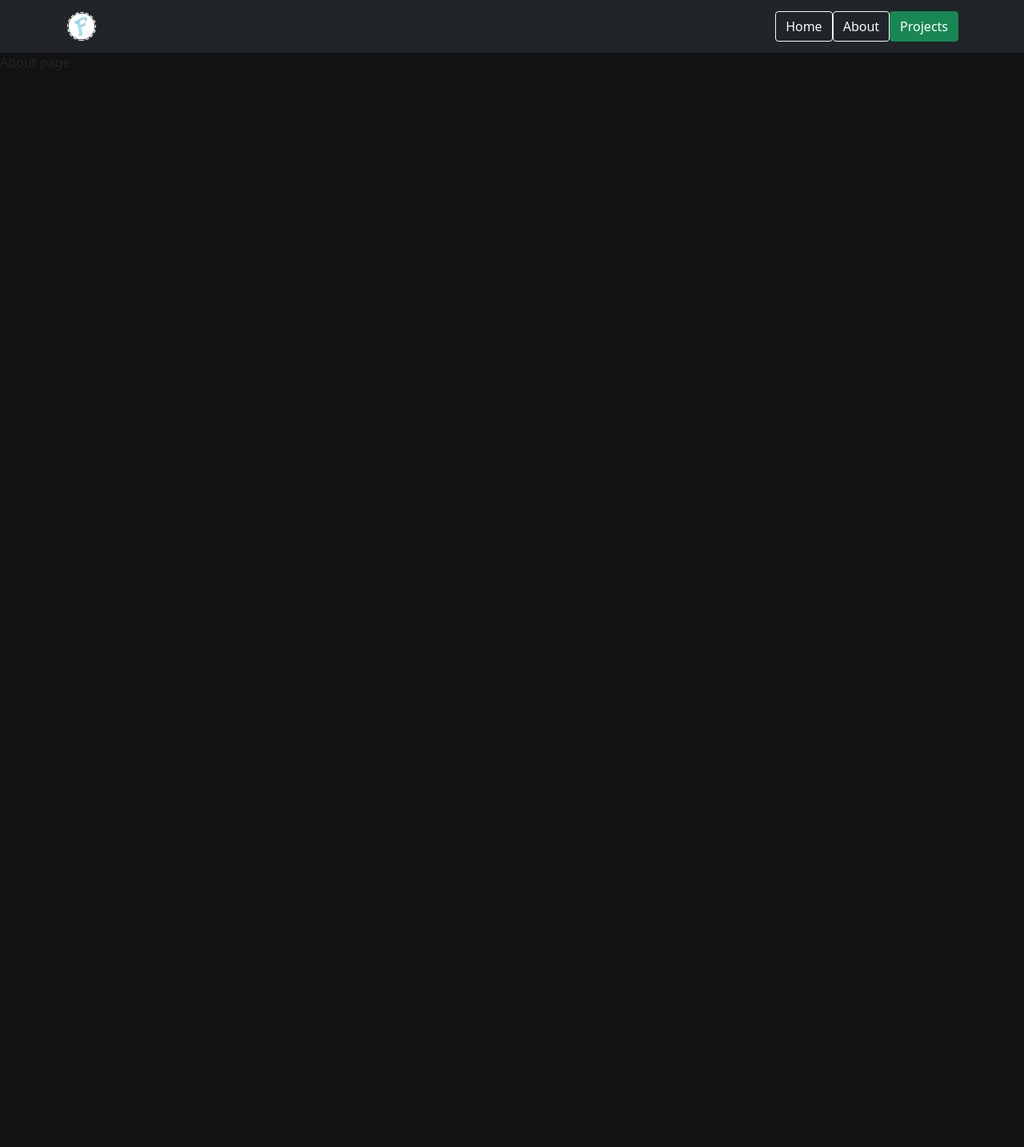
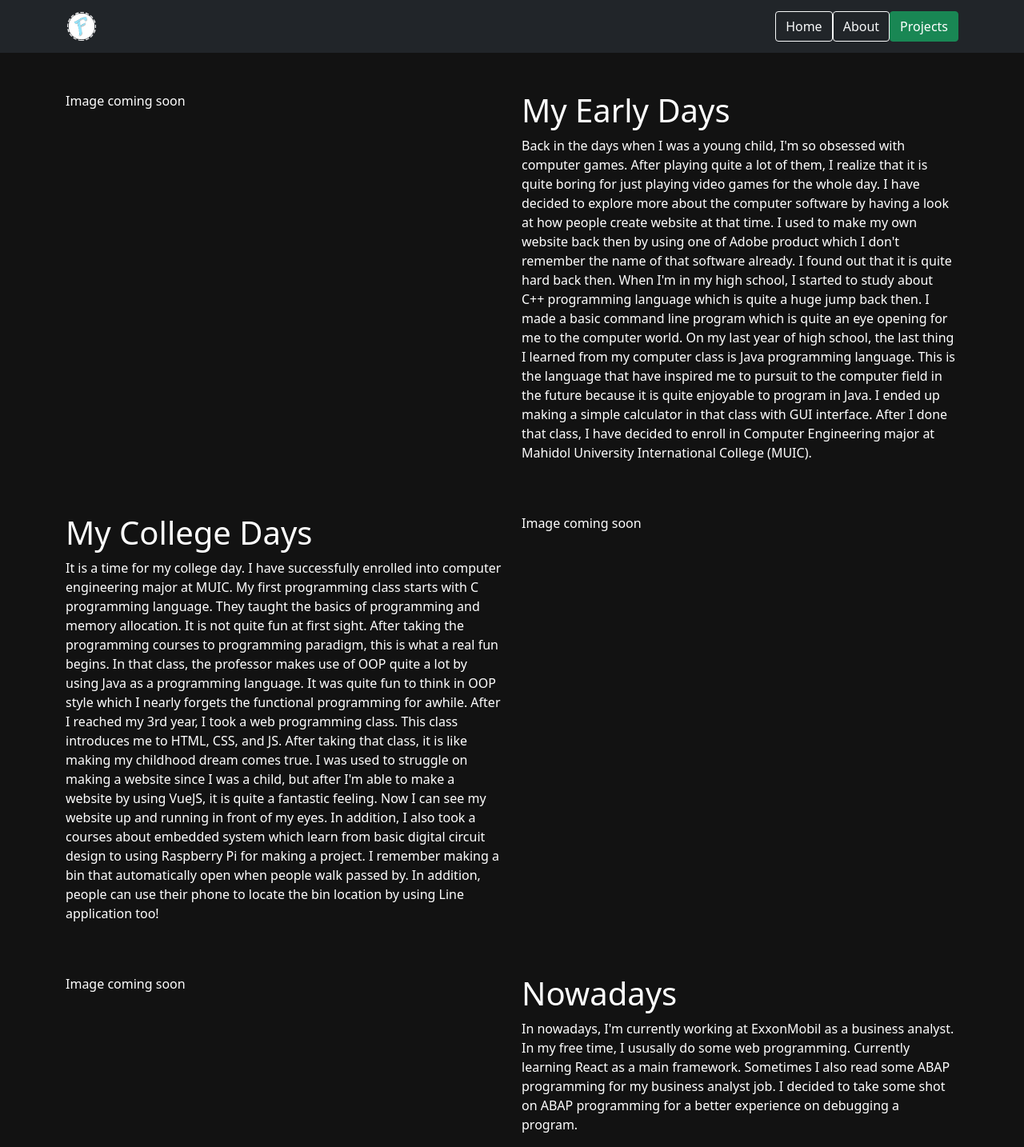
Before and after one commit to RealFilllykung/realfilllykung.github.io, a React (Create React App) app: page /about in a window 1280 px wide. Shown: the whole page at 80% size. Before the commit the page ends 800 px from the top, so only its background shows below. Built offline with nearby package versions, Linux system fonts and the light colour scheme.

Commit message:
Add message to the about page.

```diff
--- /dev/null
+++ b/src/components/about/CollegeDays.js
@@ -0,0 +1,35 @@
+//CSS import
+import 'bootstrap/dist/css/bootstrap.min.css';
+import '../../css/components/homepage/IntroText.css'
+
+//Component import
+import React from 'react';
+import Container from 'react-bootstrap/Container'
+import Row from 'react-bootstrap/Row'
+import Col from 'react-bootstrap/Col'
+
+//Message JSON
+import CollegeDaysMessage from './CollegeDays.json';
+
+class CollegeDays extends React.Component {
+
+    render(){
+        return (
+            <div>
+                <Container className="mt-5 text-white">
+                    <Row>
+                        <Col xs={6}>
+                            <h1>{CollegeDaysMessage.header}</h1>
+                            <p>{CollegeDaysMessage.message}</p>
+                        </Col>
+                        <Col xs={6}>
+                            Image coming soon
+                        </Col>
+                    </Row>
+                </Container>
+            </div>
+          )
+    }
+}
+
+export default CollegeDays;
--- /dev/null
+++ b/src/components/about/CollegeDays.json
@@ -0,0 +1,5 @@
+{
+    "imageUrl" : "",
+    "header" : "My College Days",
+    "message" : "It is a time for my college day. I have successfully enrolled into computer engineering major at MUIC. My first programming class starts with C programming language. They taught the basics of programming and memory allocation. It is not quite fun at first sight. After taking the programming courses to programming paradigm, this is what a real fun begins. In that class, the professor makes use of OOP quite a lot by using Java as a programming language. It was quite fun to think in OOP style which I nearly forgets the functional programming for awhile. After I reached my 3rd year, I took a web programming class. This class introduces me to HTML, CSS, and JS. After taking that class, it is like making my childhood dream comes true. I was used to struggle on making a website since I was a child, but after I'm able to make a website by using VueJS, it is quite a fantastic feeling. Now I can see my website up and running in front of my eyes. In addition, I also took a courses about embedded system which learn from basic digital circuit design to using Raspberry Pi for making a project. I remember making a bin that automatically open when people walk passed by. In addition, people can use their phone to locate the bin location by using Line application too!"
+}
--- /dev/null
+++ b/src/components/about/EarlyDays.js
@@ -0,0 +1,37 @@
+//CSS import
+import 'bootstrap/dist/css/bootstrap.min.css';
+import '../../css/components/homepage/IntroText.css'
+
+//Component import
+import React from 'react';
+import Container from 'react-bootstrap/Container'
+import Row from 'react-bootstrap/Row'
+import Col from 'react-bootstrap/Col'
+
+//Message JSON
+import EarlyDaysMessage from './EarlyDays.json';
+
+class EarlyDays extends React.Component {
+
+    render(){
+
+        return (
+            <div>
+                <Container className="mt-5 text-white">
+                    <Row>
+                        <Col xs={6}>
+                            Image coming soon
+                        </Col>
+                        <Col xs={6}>
+                            <h1>{EarlyDaysMessage.header}</h1>
+                            <p>{EarlyDaysMessage.message}</p>
+                            </Col>
+                    </Row>
+                </Container>
+            </div>
+
+          )
+    }
+}
+
+export default EarlyDays;
--- /dev/null
+++ b/src/components/about/EarlyDays.json
@@ -0,0 +1,5 @@
+{
+    "imageUrl" : "",
+    "header" : "My Early Days",
+    "message" : "Back in the days when I was a young child, I'm so obsessed with computer games. After playing quite a lot of them, I realize that it is quite boring for just playing video games for the whole day. I have decided to explore more about the computer software by having a look at how people create website at that time. I used to make my own website back then by using one of Adobe product which I don't remember the name of that software already. I found out that it is quite hard back then. When I'm in my high school, I started to study about C++ programming language which is quite a huge jump back then. I made a basic command line program which is quite an eye opening for me to the computer world. On my last year of high school, the last thing I learned from my computer class is Java programming language. This is the language that have inspired me to pursuit to the computer field in the future because it is quite enjoyable to program in Java. I ended up making a simple calculator in that class with GUI interface. After I done that class, I have decided to enroll in Computer Engineering major at Mahidol University International College (MUIC)."
+}
--- /dev/null
+++ b/src/components/about/Nowadays.js
@@ -0,0 +1,35 @@
+//CSS import
+import 'bootstrap/dist/css/bootstrap.min.css';
+import '../../css/components/homepage/IntroText.css'
+
+//Component import
+import React from 'react';
+import Container from 'react-bootstrap/Container'
+import Row from 'react-bootstrap/Row'
+import Col from 'react-bootstrap/Col'
+
+//Message JSON
+import NowadaysMessage from './Nowadays.json';
+
+class Nowadays extends React.Component {
+
+    render(){
+        return (
+            <div>
+                <Container className="mt-5 text-white">
+                    <Row>
+                        <Col xs={6}>
+                            Image coming soon
+                        </Col>
+                        <Col xs={6}>
+                            <h1>{NowadaysMessage.header}</h1>
+                            <p>{NowadaysMessage.message}</p>
+                        </Col>
+                    </Row>
+                </Container>
+            </div>
+          )
+    }
+}
+
+export default Nowadays;
--- /dev/null
+++ b/src/components/about/Nowadays.json
@@ -0,0 +1,5 @@
+{
+    "imageUrl" : "",
+    "header" : "Nowadays",
+    "message" : "In nowadays, I'm currently working at ExxonMobil as a business analyst. In my free time, I ususally do some web programming. Currently learning React as a main framework. Sometimes I also read some ABAP programming for my business analyst job. I decided to take some shot on ABAP programming for a better experience on debugging a program."
+}
--- a/src/components/app/AppBar.js
+++ b/src/components/app/AppBar.js
@@ -5,7 +5,7 @@
 import Nav from 'react-bootstrap/Nav'
 import AppBarOptions from './AppBarOptions.json'
 import Button from 'react-bootstrap/Button'
-import { Link, NavLink } from 'react-router-dom'
+import { Link } from 'react-router-dom'
 import Logo from '../../images/logo.png'
 
 class AppBarOption extends React.Component{
--- a/src/pages/About.js
+++ b/src/pages/About.js
@@ -1,9 +1,14 @@
 import 'bootstrap/dist/css/bootstrap.min.css';
+import EarlyDays from '../components/about/EarlyDays'
+import CollegeDays from '../components/about/CollegeDays'
+import Nowadays from '../components/about/Nowadays'
 
 function About() {
   return (
     <div className="About">
-        About page
+        <EarlyDays></EarlyDays>
+        <CollegeDays></CollegeDays>
+        <Nowadays></Nowadays>
     </div>
   );
 }
```
